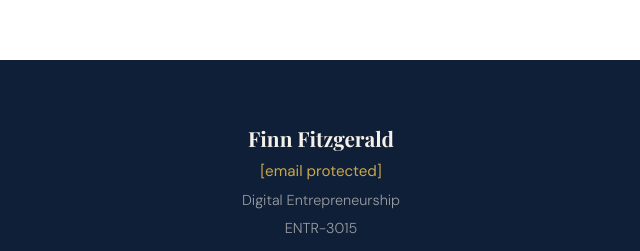
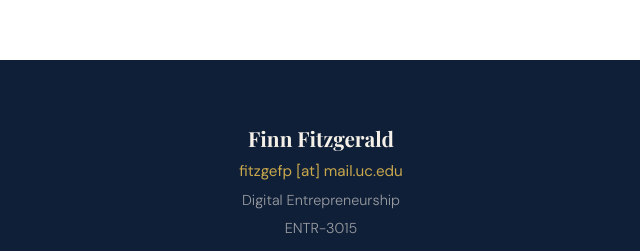
Before and after one commit to FFitzgerald24/ENTR3015, a plain HTML site: page index.html in a window 1280 px wide. Shown: the part 2578-2829 px from the top of the page, 319-959 px from the left. Drawn offline with nearby package versions, Linux system fonts and the light colour scheme; a web font is replaced by a local one.

Commit message:
Add files via upload

```diff
--- a/index.html
+++ b/index.html
@@ -759,7 +759,7 @@
 <section id="contact" style="background:var(--navy);padding:4rem 6rem;">
   <div style="display:flex;flex-direction:column;gap:0.6rem;">
     <span style="font-family:'Playfair Display',serif;font-size:1.3rem;color:var(--cream);font-weight:700;">Finn Fitzgerald</span>
-    <a href="/cdn-cgi/l/email-protection#6b0d021f110c0e0d1b2b060a0207451e08450e0f1e" style="color:var(--gold);font-size:0.95rem;text-decoration:none;"><span class="__cf_email__" data-cfemail="45232c313f222023350528242c296b30266b202130">[email&#160;protected]</span></a>
+    <span style="color:var(--gold);font-size:0.95rem;">fitzgefp [at] mail.uc.edu</span>
     <span style="color:rgba(245,240,232,0.6);font-size:0.9rem;font-weight:300;">Digital Entrepreneurship</span>
     <span style="color:rgba(245,240,232,0.6);font-size:0.9rem;font-weight:300;">ENTR-3015</span>
   </div>
@@ -779,7 +779,7 @@
   </div>
 </div>
 
-<script data-cfasync="false" src="/cdn-cgi/scripts/5c5dd728/cloudflare-static/email-decode.min.js"></script><script>
+<script>
   // Scroll reveal
   const reveals = document.querySelectorAll('.reveal');
   const observer = new IntersectionObserver((entries) => {
```
